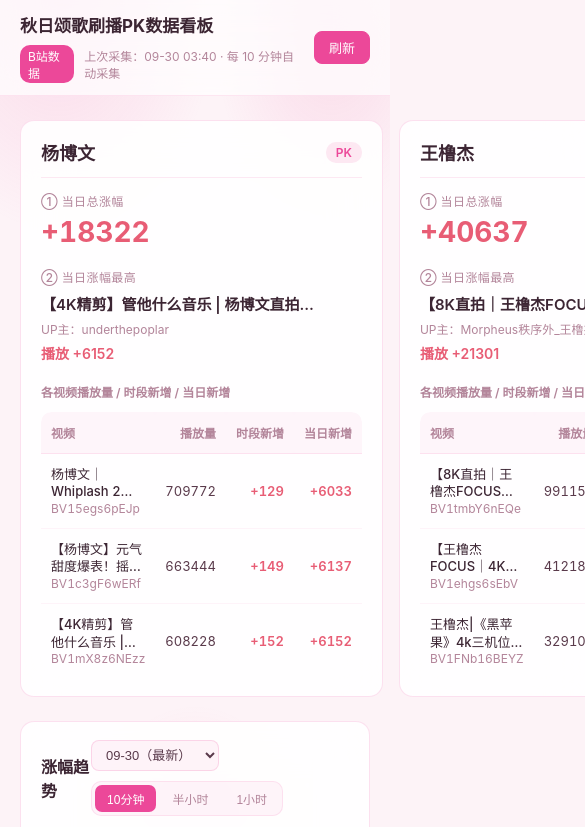
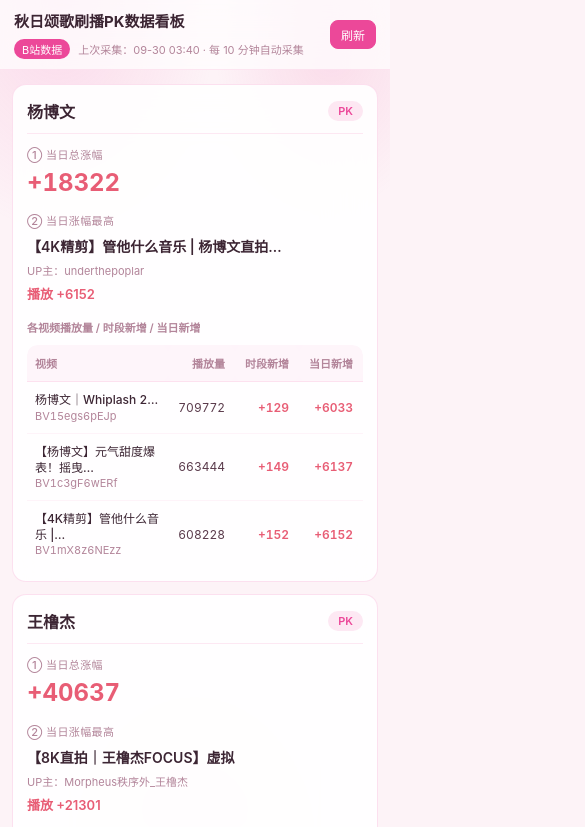
Before and after one commit to ybwbaby/public, a plain HTML site: page index.html in a window 390 px wide. Shown: the top 827 px of the page, 585 px wide, since content can reach past the window. Drawn offline with nearby package versions, Linux system fonts and the light colour scheme.

Commit message:
collect 2026-09-30 11:48

```diff
--- a/style.css
+++ b/style.css
@@ -126,3 +126,42 @@
 
 .up{color:var(--up)}.down{color:var(--down)}.flat{color:var(--muted)}
 .delta{font-weight:600}
+
+/* 手机端断点适配 */
+@media (max-width: 640px) {
+  .topbar{padding:10px 14px;gap:10px}
+  .brand{font-size:15px}
+  .status{font-size:11px;gap:8px}
+  .badge{font-size:11px}
+  .btn{padding:5px 10px;font-size:12px}
+
+  main{padding:14px 12px 48px}
+
+  .pk-cols{grid-template-columns:1fr;gap:12px;margin-bottom:16px}
+  .pk-col{padding:14px 14px}
+  .col-head{margin-bottom:12px;padding-bottom:10px}
+  .col-name{font-size:16px}
+  .col-badge{font-size:11px}
+
+  .metric-block{margin-bottom:16px}
+  .metric-label{font-size:11px}
+  .metric-value.big{font-size:24px}
+  .metric-block .delta{font-size:13px}
+  .top-title{font-size:14px}
+  .top-owner{font-size:11px}
+
+  .list-head{font-size:11px;margin:8px 0 10px}
+
+  th,td{padding:10px 8px;font-size:12px}
+  thead th{font-size:11px}
+  .vid-title{font-size:12px}
+  .bv{font-size:11px}
+
+  .panel{padding:14px 14px}
+  .panel-head{flex-direction:column;align-items:stretch;gap:10px}
+  .panel-head h2{font-size:15px}
+  .panel-controls{width:100%;gap:8px}
+  .select{font-size:12px;padding:5px 8px}
+  .toggle-btn{font-size:11px;padding:4px 10px}
+  .chart{height:300px}
+}
```
